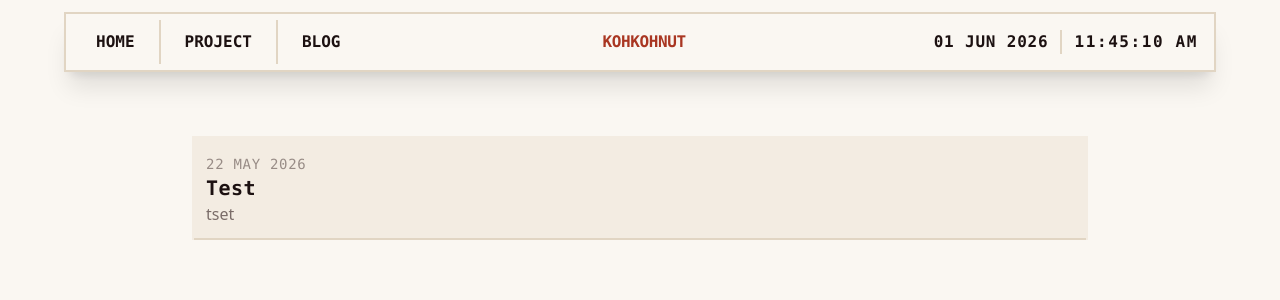
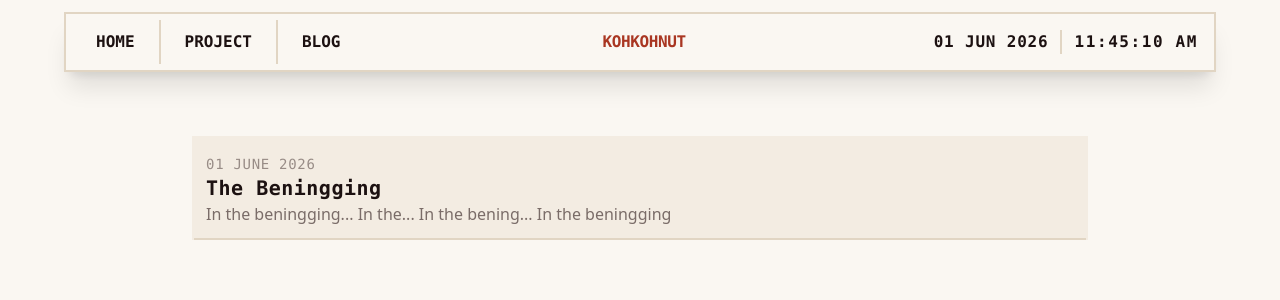
Before and after one commit to ProjectMambo/MamboFolio, a Next.js app: page /blog in a window 1280 px wide. Shown: the top 300 px of the page. Built offline with nearby package versions, Linux system fonts and the light colour scheme.

Commit message:
feat: Add blog; Fix tags; Update date style
- Add new blog
- Fix tags not rendering issue
- Change projects date to use period instead of start date

```diff
--- a/src/app/blog/test/page.tsx
+++ b/src/app/blog/the-beningging/page.tsx
@@ -4,6 +4,6 @@ import Page from "@/modules/Page";
 import { parseMarkdownFile } from "@/components/markdown/MarkdownParser";
 
 export default function GeneratedPage() {
-  const nodes = parseMarkdownFile(path.join(process.cwd(), "docs", "blog/Test.md"));
+  const nodes = parseMarkdownFile(path.join(process.cwd(), "docs", "blog/The Beningging.md"));
   return <Page nodes={nodes} />;
 }
--- a/src/components/Text.tsx
+++ b/src/components/Text.tsx
@@ -40,12 +40,17 @@ const TextLayout = cva("", {
             bold: "font-bold",
             italics: "italic",
         },
+        border: {
+            none: "",
+            light: "py-1 px-2",
+        },
     },
     defaultVariants: {
         type: "paragraph",
         level: "none",
         size: "md",
         formatting: "none",
+        border: "none",
     },
 });
 
@@ -55,6 +60,14 @@ const TextLayout = cva("", {
  */
 const TextTheme = cva("c-transition", {
     variants: {
+        border: {
+            none: "",
+            light: "border border-border",
+        },
+        bg: {
+            none: "",
+            light: "bg-bg-surface",
+        },
         color: {
             none: "",
             important:
@@ -67,7 +80,7 @@ const TextTheme = cva("c-transition", {
             link: "text-brand hover:text-brand-hover selection:text-berry-bramble selection:bg-dusty-mauve",
         },
     },
-    defaultVariants: { color: "primary" },
+    defaultVariants: { border: "none", bg: "none", color: "primary" },
 });
 
 /**
@@ -164,7 +177,7 @@ interface TextProps
  * @public
  * @param {TextProps} props - Typography tokens, semantic overrides, interactive classes, and string structures.
  * @param {string} [props.label] - Inline layout string evaluated when explicit sub-elements are omitted.
- * @property {string} [href] - Anchor destination resolved when the structural type resolves to a url token.
+ * @param {string} [link] - Anchor destination resolved when the structural type resolves to a url token.
  * @param {React.ReactNode} [props.children] - Main document trees or rich formatting elements inside the container.
  * @param {keyof React.JSX.IntrinsicElements} [props.as] - Explicit semantic HTML tag override to handle custom layout needs.
  * @param {string} [props.className] - Dynamic class chains combined into the wrapper element via tailwind-merge.
@@ -186,6 +199,8 @@ export default function Text({
     size,
     formatting,
     color,
+    border,
+    bg,
 }: TextProps) {
     const lookupKey =
         type === "header" && level !== "none" ? `${type}_${level}` : type;
@@ -208,8 +223,9 @@ export default function Text({
             size: finalSize,
             level,
             formatting: finalFormatting,
+            border,
         }),
-        TextTheme({ color: finalColor }),
+        TextTheme({ border, bg, color: finalColor }),
         className,
     );
 
--- a/src/components/markdown/Metadata.tsx
+++ b/src/components/markdown/Metadata.tsx
@@ -16,7 +16,7 @@ import Divider from "@/components/Divider";
  */
 interface MetadataData {
     description?: string;
-    tag?: string | string[];
+    tags?: string | string[];
     date?: string;
     url?: string;
 }
@@ -41,29 +41,31 @@ interface MetadataProps {
  * @returns {JSX.Element} A layout block displaying the populated document properties, appended with a structural divider.
  */
 export default function Metadata({ data }: MetadataProps) {
-    const { description, tag, date, url } = data;
-    const tags = Array.isArray(tag) ? tag : tag ? [tag] : [];
+    const { description, tags, date, url } = data;
+    const tagsArr = Array.isArray(tags) ? tags : tags ? [tags] : [];
     const router = useRouter();
 
-    const hasMetadata = date || description || tags.length > 0 || url;
+    const hasMetadata = date || description || tagsArr.length > 0 || url;
 
     return (
         <div className="flex flex-col gap-3 w-full">
-            {date && <Text type="date" label={date} />}
-            {description && <Text type="description" label={description} />}
-            {tags.length > 0 && (
+            {date && <Text label={date} type="date" />}
+            {description && <Text label={description} type="description" />}
+            {tagsArr.length > 0 && (
                 <div className="flex flex-row flex-wrap gap-2">
-                    {tags.map((t) => (
-                        <span
+                    {tagsArr.map((t) => (
+                        <Text
                             key={t}
-                            className="font-mono text-xs uppercase px-2 py-0.5 border border-border text-fg-muted"
-                        >
-                            {t}
-                        </span>
+                            label={t}
+                            type="description"
+                            as="span"
+                            border="light"
+                            bg="light"
+                        />
                     ))}
                 </div>
             )}
-            {url && <Text type="url" label={url} link={url} />}
+            {url && <Text label={url} link={url} type="url" />}
 
             {hasMetadata && (
                 <>
--- a/src/constants/blogs.ts
+++ b/src/constants/blogs.ts
@@ -7,9 +7,9 @@ import { Entry } from "@/components/Interfaces";
  */
 export const blogConfig = [
     {
-        label: "Test",
-        link: "/blog/test?from=home",
-        description: "tset",
-        date: "22 May 2026",
+        label: "The Beningging",
+        link: "/blog/the-beningging?from=home",
+        description: "In the beningging... In the... In the bening... In the beningging",
+        date: "01 June 2026",
     },
 ] as const satisfies Entry[];
```
Also changed, not shown: 11 other files (tests, documents, lock files or other folders).
